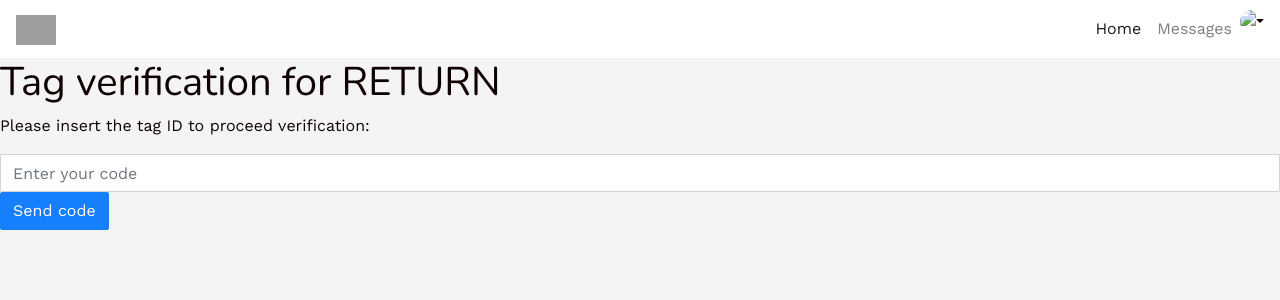
After one commit to DanitoHoliday/bibto_me, a Rails app: page /pages/return_item in a window 1280 px wide. The commit adds this page. Shown: the top 300 px of the page. Run offline with Rails 7, Linux system fonts and the light colour scheme; a user stored in the database is signed in; style sheets or scripts are compiled from the project's sources; some libraries are stand-ins or nearby versions; grey boxes are pictures that could not be loaded.

Commit message:
push to master

```diff
--- a/app/controllers/finders_controller.rb
+++ b/app/controllers/finders_controller.rb
@@ -1,6 +1,7 @@
 class FindersController < ApplicationController
 
   def new
+    @tag = Tag.find(params[:tag])
     @finder = Finder.new
   end
 
--- a/app/controllers/pages_controller.rb
+++ b/app/controllers/pages_controller.rb
@@ -10,4 +10,7 @@ class PagesController < ApplicationController
   def thank_you
   end
 
+  def return_item
+  end
+
 end
--- /dev/null
+++ b/app/views/pages/return_item.html.erb
@@ -0,0 +1,13 @@
+<h1>Tag verification for RETURN</h1>
+
+<p>Please insert the tag ID to proceed verification: </p>
+
+
+ <%= form_tag return_tag_verification_path, method: :post do %>
+  <%= text_field_tag :code,
+    params[:code],
+    class: "form-control",
+    placeholder: "Enter your code"
+  %>
+  <%= submit_tag "Send code", class: "btn btn-primary" %>
+<% end %>
--- a/config/routes.rb
+++ b/config/routes.rb
@@ -6,9 +6,11 @@ Rails.application.routes.draw do
   get 'registration', to: "pages#registration", as: :registration
   post 'update-registration', to: 'tags#update_registration', as: :update_registration
   get 'confirmation', to: 'tags#successful_registration', as: :successful_registration
-  resources :tags, only: [:show, :edit, :update]
+  resources :tags, only: [:edit, :update]
   resources :finders, only: [:new, :create]
   get '/finders/thank-you', to: 'finders#thank_you', as: :finder_thank_you
+  get '/pages/return_item', to: 'pages#return_item', as: :pages_return_item
+  post 'return_tag_verification', to: 'tags#return_tag_verification', as: :return_tag_verification
   # get '/thank-you', to: 'pages#thank_you', as: :thank_you
   # For details on the DSL available within this file, see http://guides.rubyonrails.org/routing.html
 end
```
Also changed, not shown: app/controllers/tags_controller.rb (+12 -0 lines), app/views/finders/new.html.erb (+6 -4 lines), app/views/tags/return.html.erb (deleted, +0 -12 lines), db/seeds.rb (+10 -1 lines).
